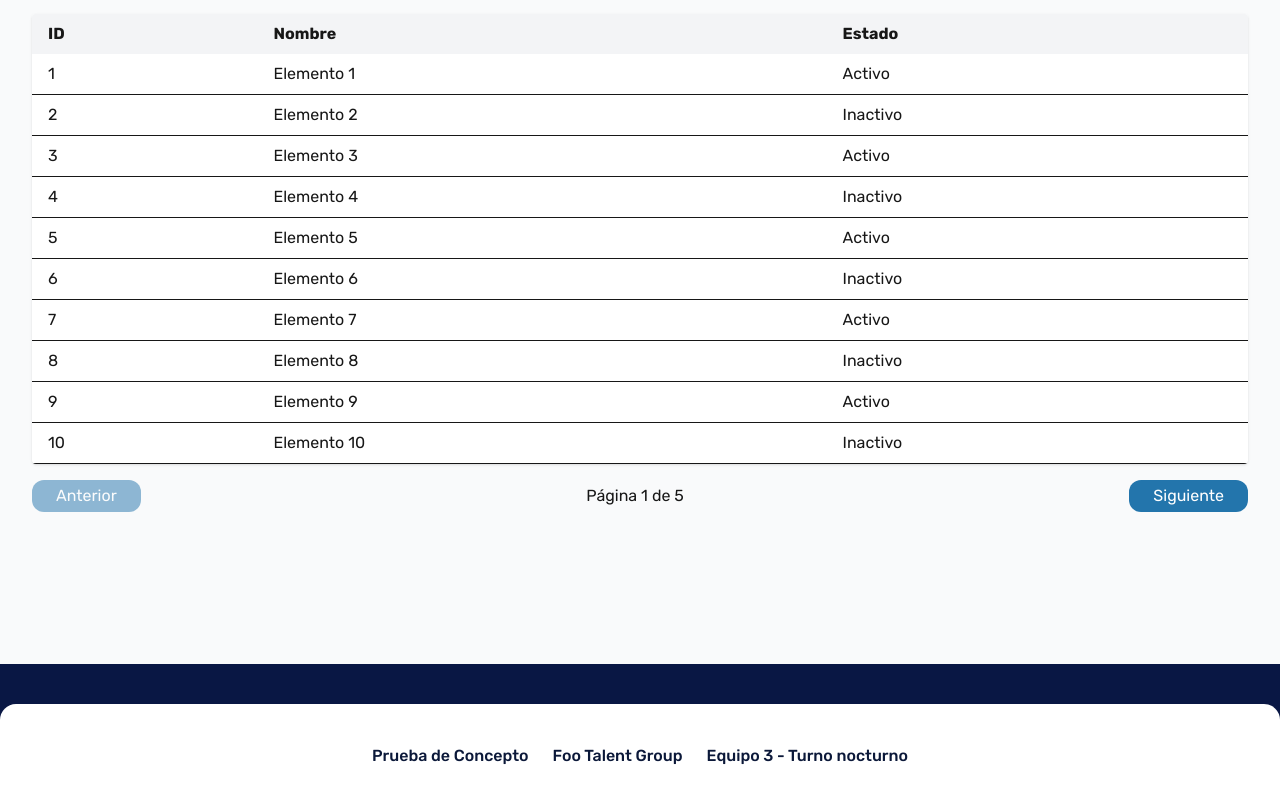
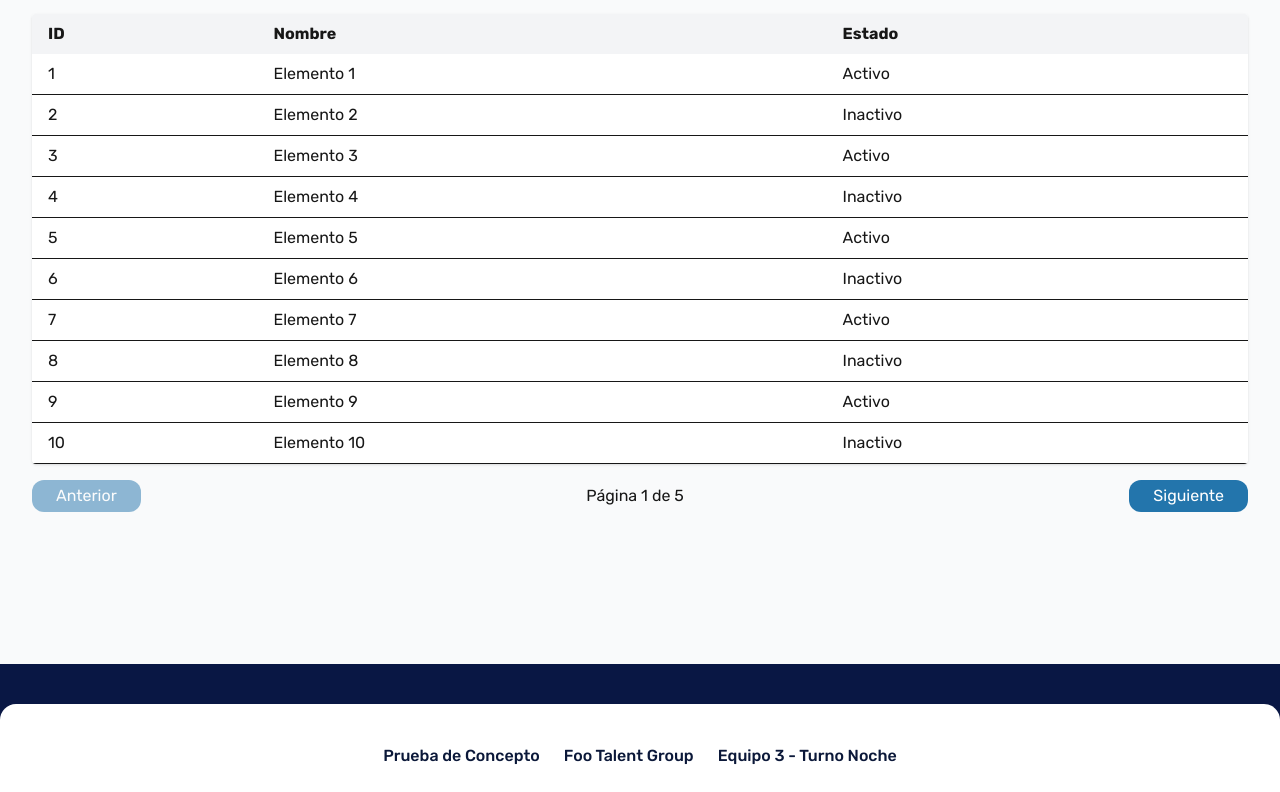
Before and after one commit to ivanSegal/FooTalent-03, a Next.js app in the folder frontend/: page /dashboard in a window 1280 px wide. Shown: the part 216-1008 px from the top of the page. Built offline with nearby package versions, Linux system fonts and the light colour scheme.

Commit message:
Update footer, test of validation

```diff
--- a/frontend/src/components/Footer.tsx
+++ b/frontend/src/components/Footer.tsx
@@ -3,7 +3,7 @@ export default function Footer() {
     <footer className="z-10 flex flex-wrap items-center justify-center gap-6 rounded-t-2xl bg-white pb-6 pt-10 font-medium text-[#0b1839]">
       <span>Prueba de Concepto</span>
       <span>Foo Talent Group</span>
-      <span>Equipo 3 - Turno nocturno</span>
+      <span>Equipo 3 - Turno Noche</span>
     </footer>
   );
 }
```
